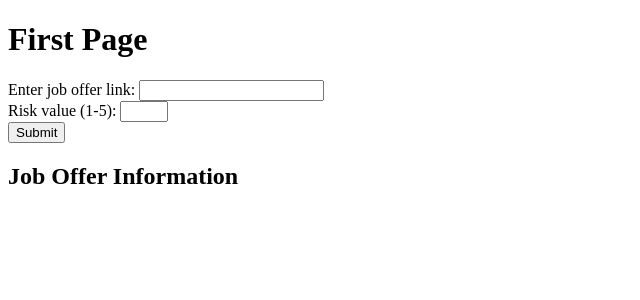
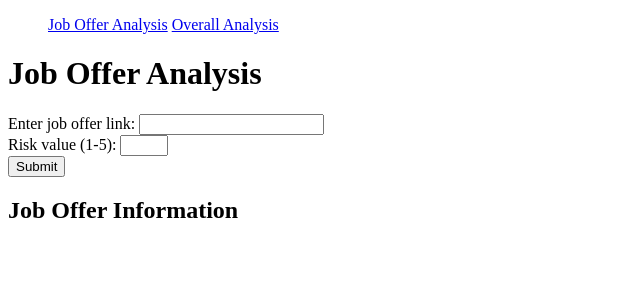
Before and after one commit to wojciechkosiuk/mISIe-SupervisionHack2023, a Django app: template FakeJobHunter_Dashboard/Dashboard/templates/job_offer_analysis.html in a window 1280 px wide. Shown: the top 300 px of the page, without its empty margins (0-640 px from the left). Run offline with Django 4.2, Linux system fonts and the light colour scheme; the template is opened without the code that fills it: values that come from a table or form of the project are taken from there, others are empty; data comes from the database, SQL or seed files in the repository.

Commit message:
add fresh scheme

```diff
--- a/FakeJobHunter_Dashboard/Dashboard/templates/job_offer_analysis.html
+++ b/FakeJobHunter_Dashboard/Dashboard/templates/job_offer_analysis.html
@@ -3,8 +3,12 @@
 <head>
     <title>Job Offer Analysis</title>
 </head>
+<menu>
+    <a href="{% url 'Dashboard:job_offer_analysis' %}" class="btn btn-secondary">Job Offer Analysis</a>
+    <a href="{% url 'Dashboard:overall_analysis' %}" class="btn btn-secondary">Overall Analysis</a>
+</menu>
 <body>
-    <h1>First Page</h1>
+    <h1>Job Offer Analysis</h1>
     <form method="post">
         {% csrf_token %}
         <label for="link">Enter job offer link:</label>
--- a/FakeJobHunter_Dashboard/Dashboard/templates/overall_analysis.html
+++ b/FakeJobHunter_Dashboard/Dashboard/templates/overall_analysis.html
@@ -3,8 +3,12 @@
 <head>
     <title>Overall Analysis</title>
 </head>
+<menu>
+    <a href="{% url 'Dashboard:job_offer_analysis' %}" class="btn btn-secondary">Job Offer Analysis</a>
+    <a href="{% url 'Dashboard:overall_analysis' %}" class="btn btn-secondary">Overall Analysis</a>
+</menu>
 <body>
-    <h1>Second Page</h1>
+    <h1>Overall Analysis</h1>
     <script src="https://cdn.plot.ly/plotly-latest.min.js"></script>
     <!-- Display your generated plots here -->
     {% for plot in plot_data %}
--- a/FakeJobHunter_Dashboard/Dashboard/urls.py
+++ b/FakeJobHunter_Dashboard/Dashboard/urls.py
@@ -5,6 +5,7 @@ from . import views
 app_name = 'Dashboard'
 
 urlpatterns = [
-    path('job-offer-analysis/', views.job_offer_analysis, name='joa'),
-    path('overall-analysis/', views.overall_analysis, name='oa'),
+    path('', views.job_offer_analysis, name='home'),
+    path('job_offer_analysis/', views.job_offer_analysis, name='job_offer_analysis'),
+    path('overall_analysis/', views.overall_analysis, name='overall_analysis'),
 ]
```
